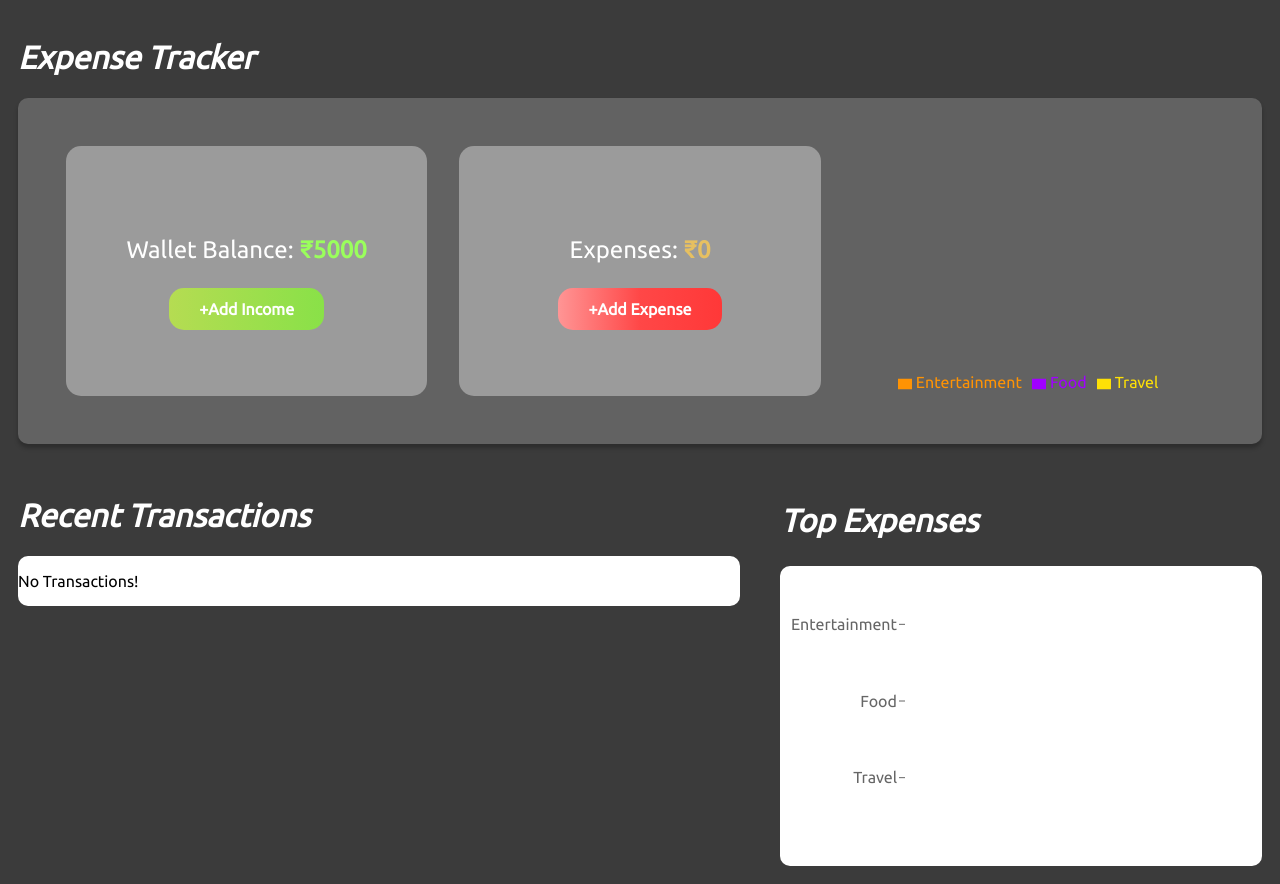
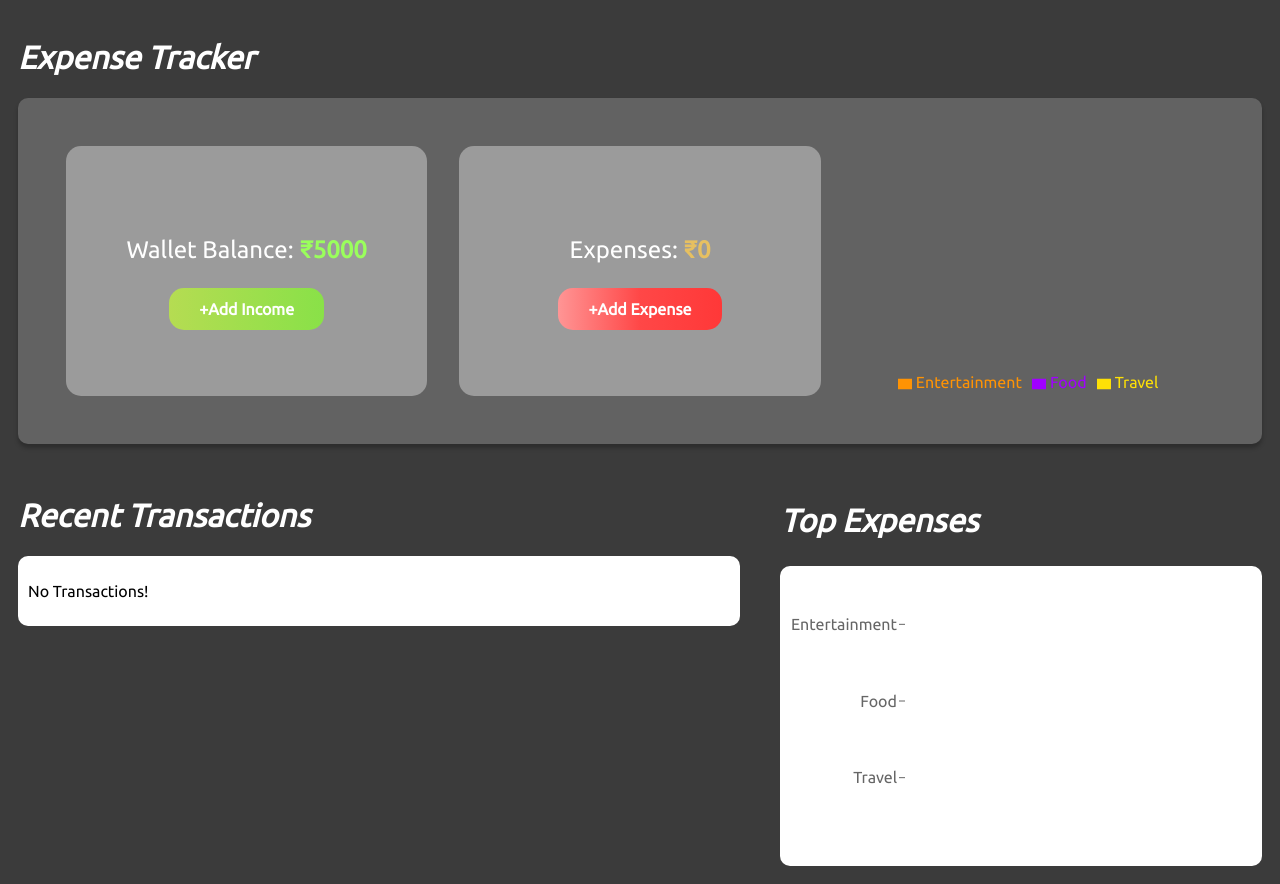
Before and after one commit to Saiganesh-31/XExpenseTracker, a React (Vite) app: page / in a window 1280 px wide. Built offline with nearby package versions, Linux system fonts and the light colour scheme.

Commit message:
Expense Tracker app is ready to use.

```diff
--- a/src/App.jsx
+++ b/src/App.jsx
@@ -148,11 +148,11 @@ useEffect(() => {
                     justifyContent: "flex-start",
                     backgroundColor: "rgba(255, 255, 255, 1)",
                     borderRadius: "10px",
-                    padding: "1opx"
                     }}>
                 <p style={{
                   fontFamily: "ubuntu",
-                  fontSize: "1rem"
+                  fontSize: "1rem",
+                  padding: "10px"
                 }}>No Transactions!</p>
             </div>
         </div>
```
